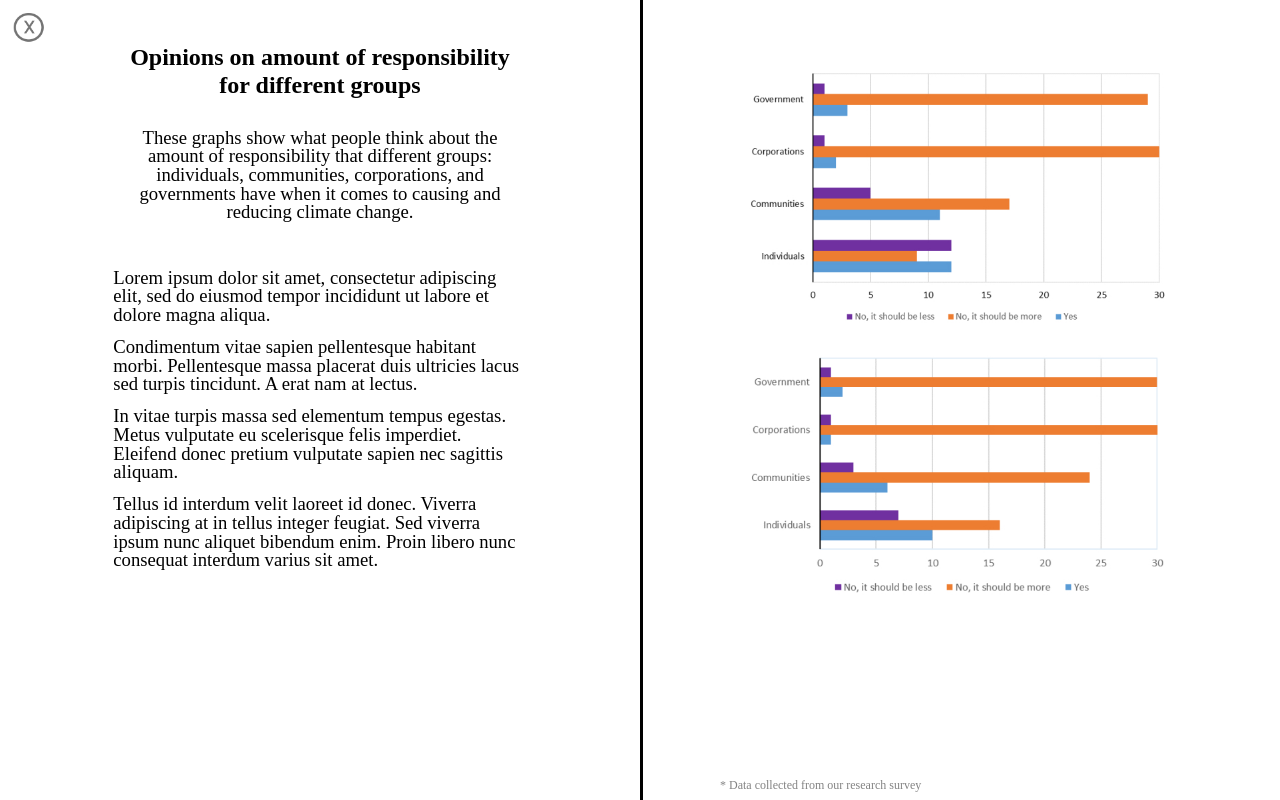
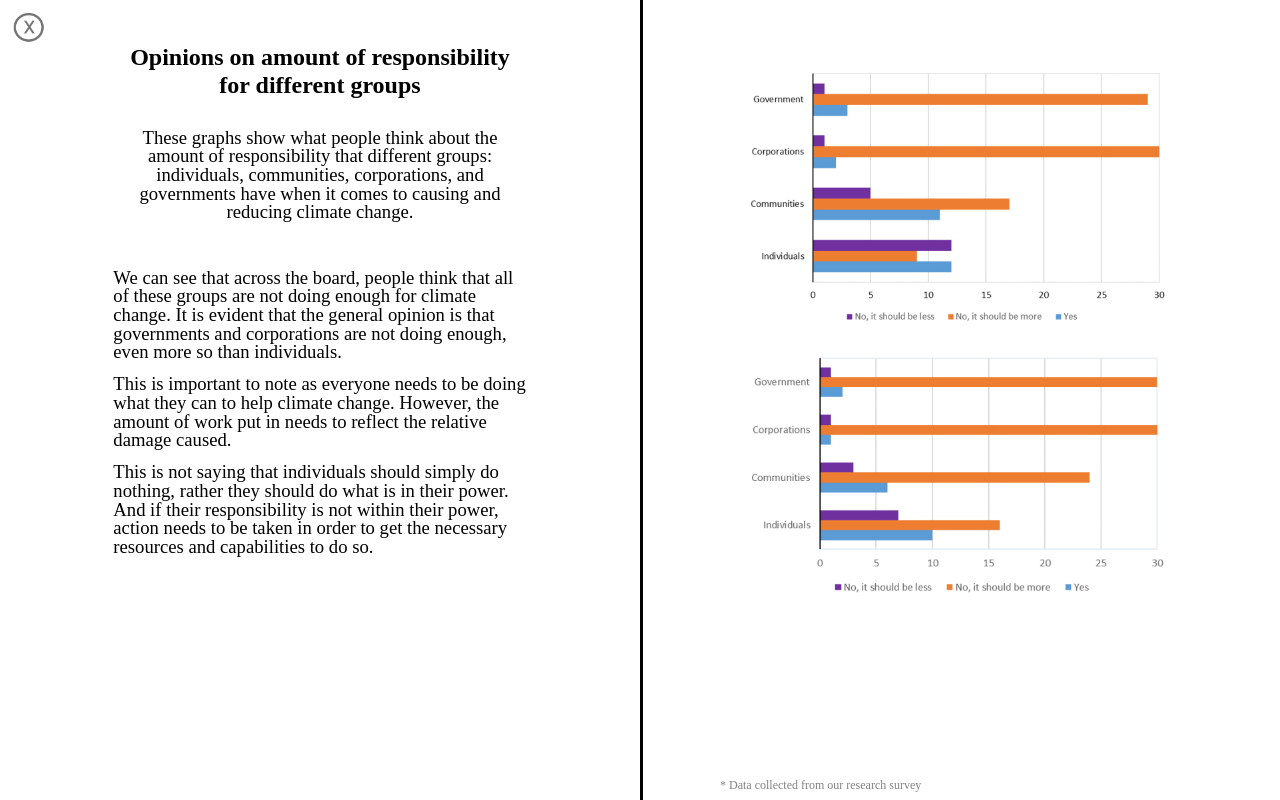
Before and after one commit to seanlinton/CS2637_project, a plain HTML site: page index.html in a window 1280 px wide. Both pictures are taken after a click on the element 91 px from the left and 195 px from the top of the page. Shown: the top 800 px of the page. Drawn offline with nearby package versions, Linux system fonts and the light colour scheme.

Commit message:
small bug fix

```diff
--- a/index.html
+++ b/index.html
@@ -5,7 +5,7 @@
     <meta charset="UTF-8">
     <meta http-equiv="X-UA-Compatible" content="IE=edge">
     <meta name="viewport" content="width=device-width, initial-scale=1.0">
-    <title>Document</title>
+    <title>Responsibilization</title>
     <link rel="stylesheet" href="static/css/index.css">
     <link rel="stylesheet" href="static/css/iconStyle.css">
 </head>
@@ -33,20 +33,16 @@
                     climate change.
                 </p>
                 <p>
-                    Lorem ipsum dolor sit amet, consectetur adipiscing elit, sed do eiusmod tempor incididunt ut labore
-                    et dolore magna aliqua.
+                    We can see that across the board, people think that all of these groups are not doing enough for climate change.
+					It is evident that the general opinion is that governments and corporations are not doing enough, even more so than individuals.
                 </p>
                 <p>
-                    Condimentum vitae sapien pellentesque habitant morbi. Pellentesque massa placerat duis ultricies
-                    lacus sed turpis tincidunt. A erat nam at lectus.
+                    This is important to note as everyone needs to be doing what they can to help climate change.
+					However, the amount of work put in needs to reflect the relative damage caused.
                 </p>
-                <p>
-                    In vitae turpis massa sed elementum tempus egestas. Metus vulputate eu scelerisque felis imperdiet.
-                    Eleifend donec pretium vulputate sapien nec sagittis aliquam.
-                </p>
-                <p>
-                    Tellus id interdum velit laoreet id donec. Viverra adipiscing at in tellus integer feugiat. Sed
-                    viverra ipsum nunc aliquet bibendum enim. Proin libero nunc consequat interdum varius sit amet.
+				<p>
+                    This is not saying that individuals should simply do nothing, rather they should do what is in their power.
+					And if their responsibility is not within their power, action needs to be taken in order to get the necessary resources and capabilities to do so.
                 </p>
             </div>
         </div>
--- a/static/js/ballMotion.js
+++ b/static/js/ballMotion.js
@@ -58,7 +58,7 @@ const proxy = new Proxy(clickData, {
   set(target, key, value) {
     target[key] = value; // 更新原始对象的属性值
     console.log(`${key}属性的值被设置为：${value}`);
-    if (value === 7) {
+    if (value === 6) {
       setTimeout(() => {
         $(".popup-8").fadeIn();
       }, 1000);
@@ -86,6 +86,7 @@ ballsArr.forEach((item) => {
 
 $(".ball").on("click", function () {
   const id = $(this).data("id");
+  const index = $(this).parents(".popup").data("ball");
 
   $(".popup").hide();
   const showDom = $(`.popup-${id}`);
@@ -99,8 +100,12 @@ $(".ball").on("click", function () {
   if (+$(this).data("click")) {
     return;
   }
+
   $(this).data("click", 1);
-  proxy.clickTotal++;
+  if (index !== 7) {
+	proxy.clickTotal++;
+  }
+
   $(this).addClass("lightBg");
 });
 
@@ -125,4 +130,5 @@ $(".query").on("click", function () {
 $(".popup-8 .close").on("click", function () {
   $(".lightBg").removeClass("lightBg");
   $(".popup").hide();
+  window.location.reload();
 });
```
